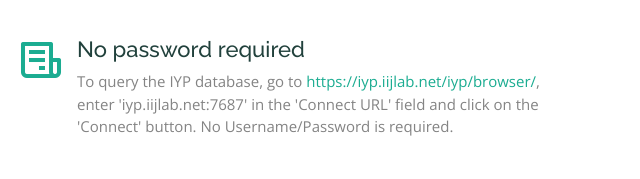
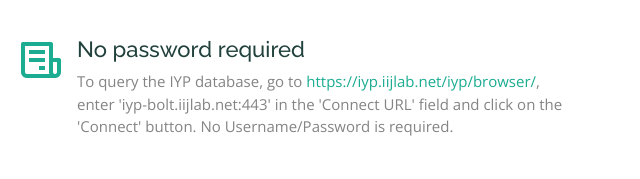
Before and after one commit to InternetHealthReport/iyp-website, a plain HTML site: page index.html in a window 1280 px wide. Shown: the part 989-1168 px from the top of the page, 635-1275 px from the left. Drawn offline with nearby package versions, Linux system fonts and the light colour scheme.

Commit message:
containerization of the app

```diff
--- a/index.html
+++ b/index.html
@@ -67,7 +67,7 @@
       <h1>Welcome to IYP Console</h1>
       <h2>You can query the Internet Yellow Pages database here</h2>
       <a href="#about" class="btn-get-started scrollto">Get Started</a>
-      <a href="https://iyp.iijlab.net/iyp/browser/?dbms=iyp.iijlab.net:7687" class="btn-get-started scrollto">Query IYP</a>
+      <a href="https://iyp.iijlab.net/iyp/browser/?dbms=iyp-bolt.iijlab.net:443" class="btn-get-started scrollto">Query IYP</a>
     </div>
   </section><!-- End Hero -->
 
@@ -91,8 +91,8 @@
             <div class="icon-box" data-aos="fade-up">
               <i class="bx bx-receipt"></i>
               <h4>No password required</h4>
-              <p>To query the IYP database, go to <a href="https://iyp.iijlab.net/iyp/browser/?dbms=iyp.iijlab.net:7687">https://iyp.iijlab.net/iyp/browser/</a>,
-              enter 'iyp.iijlab.net:7687' in the 'Connect URL' field and click on the 'Connect' button. No Username/Password is required.
+              <p>To query the IYP database, go to <a href="https://iyp.iijlab.net/iyp/browser/?dbms=iyp-bolt.iijlab.net:443">https://iyp.iijlab.net/iyp/browser/</a>,
+              enter 'iyp-bolt.iijlab.net:443' in the 'Connect URL' field and click on the 'Connect' button. No Username/Password is required.
               </p>
             </div>
 
```
Also changed, not shown: 3 other files.
